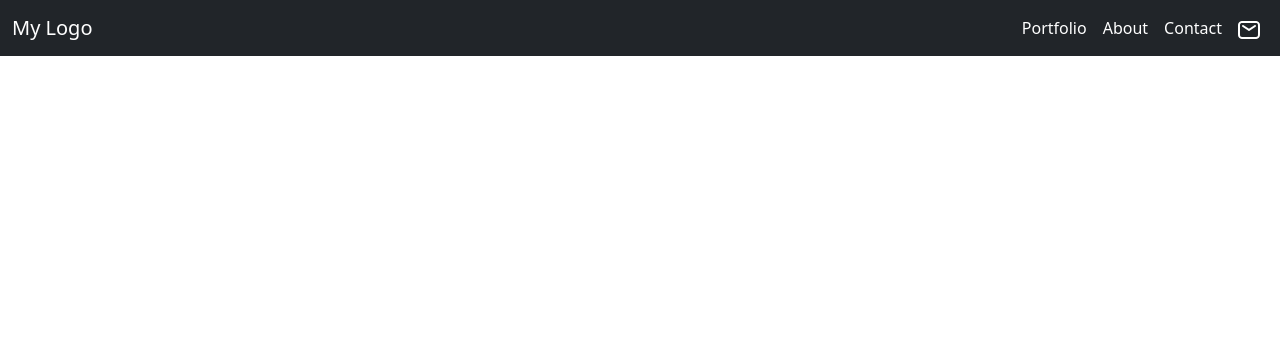
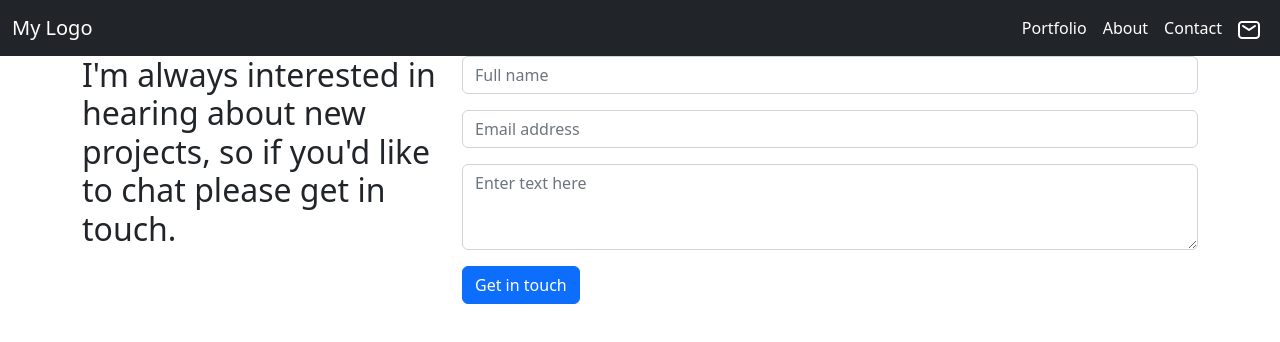
Before and after one commit to billymohajeri/Portfolio---Bootstrap, a website: page index.html in a window 1280 px wide. Drawn offline with nearby package versions, Linux system fonts and the light colour scheme.

Commit message:
Add contact form

```diff
--- a/index.html
+++ b/index.html
@@ -75,6 +75,72 @@
       </nav>
     </header>
 
+    <div class="container">
+      <div class="row">
+        <div class="col-4">
+          <h2 class="primary-text">
+            <span id="line-br-1">I'm always</span>
+            <span id="line-br-2"
+              >interested in hearing about new projects, so if you'd like to
+              chat please get in touch.</span
+            >
+          </h2>
+        </div>
+        <div class="col-8">
+          <form action="https://formspree.io/f/mlevordr" method="POST">
+            <div class="mb-3">
+              <label for="exampleFormControlInput1" class="form-label" hidden
+                >Full name</label
+              >
+              <input
+                type="text"
+                class="form-control"
+                id="exampleFormControlInput1"
+                placeholder="Full name"
+                name="name"
+                maxlength="30"
+                required
+              />
+            </div>
+            <div class="mb-3">
+              <label for="exampleFormControlInput2" class="form-label" hidden
+                >Email address</label
+              >
+              <input
+                type="email"
+                class="form-control"
+                id="exampleFormControlInput2"
+                placeholder="Email address"
+                name="email"
+                required
+              />
+            </div>
+            <div class="mb-3">
+              <label for="exampleFormControlTextarea1" class="form-label" hidden
+                >Example textarea</label
+              >
+              <textarea
+                class="form-control"
+                id="exampleFormControlTextarea1"
+                rows="3"
+                placeholder="Enter text here"
+                name="comment"
+                cols="30"
+                rows="10"
+                maxlength="500"
+                required
+              ></textarea>
+            </div>
+            <div class="col-auto">
+              <button type="submit" class="btn btn-primary mb-3">
+                Get in touch
+              </button>
+            </div>
+          </form>
+        </div>
+      </div>
+    </div>
+
     <script
       src="https://cdn.jsdelivr.net/npm/bootstrap@5.2.2/dist/js/bootstrap.bundle.min.js"
       integrity="sha384-OERcA2EqjJCMA+/3y+gxIOqMEjwtxJY7qPCqsdltbNJuaOe923+mo//f6V8Qbsw3"
```
